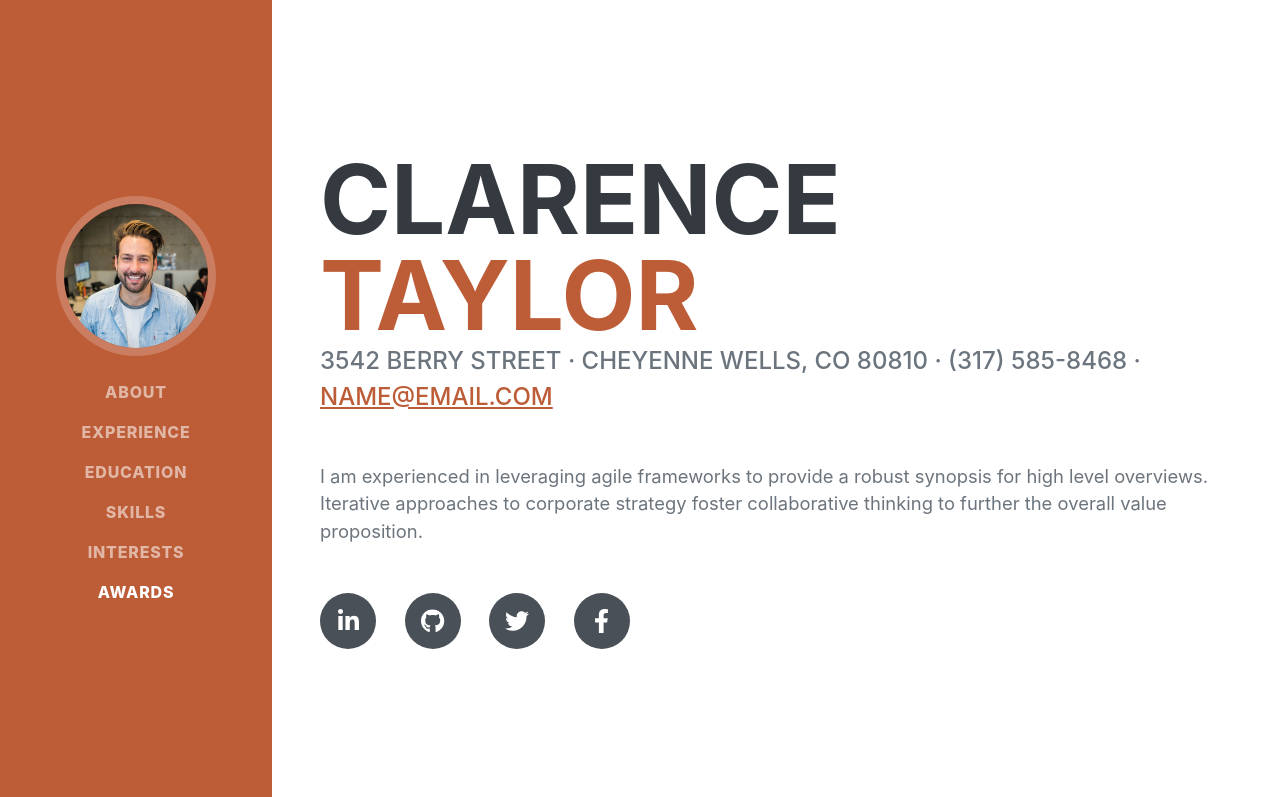
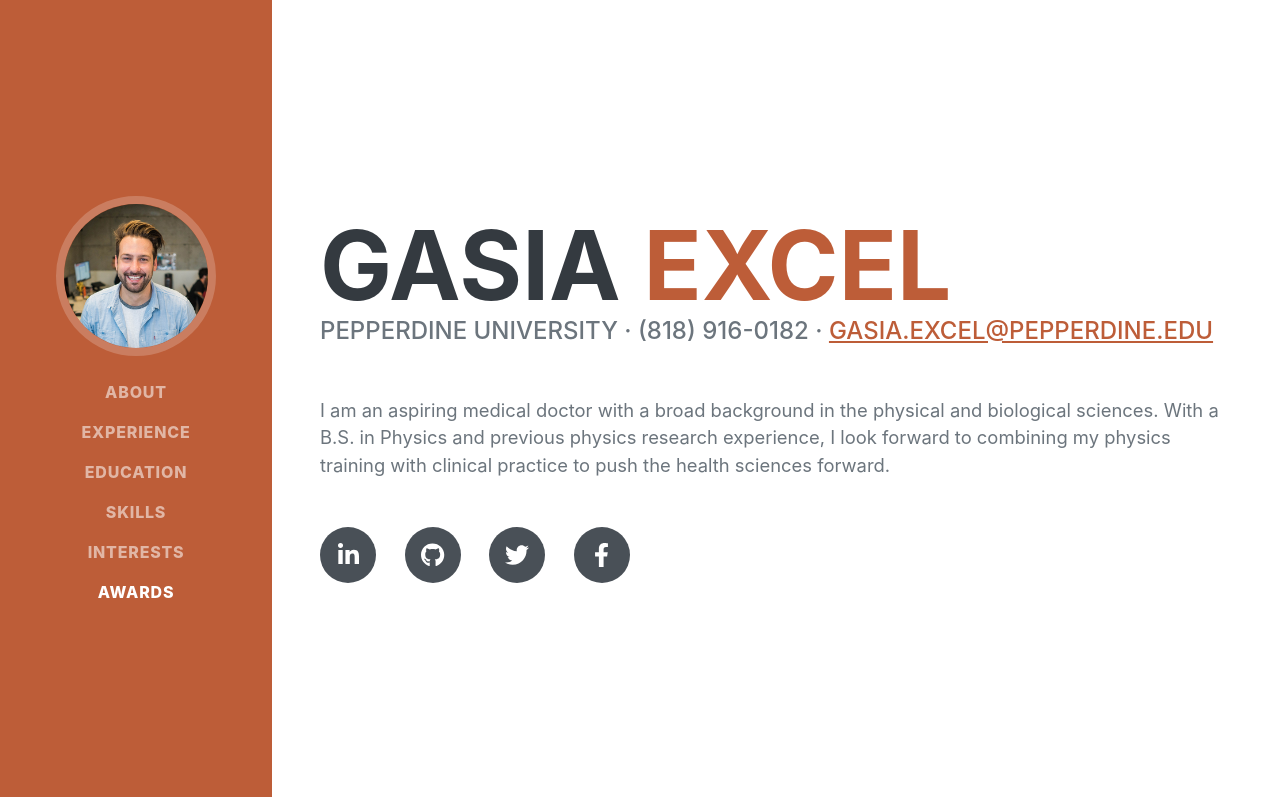
Before and after one commit to gasia672/gasia672.github.io, a plain HTML site: page index.html in a window 1280 px wide. Shown: the top 797 px of the page. Drawn offline with nearby package versions, Linux system fonts and the light colour scheme; a web font is replaced by a local one.

Commit message:
Update index.html

```diff
--- a/index.html
+++ b/index.html
@@ -19,7 +19,7 @@
         <!-- Navigation-->
         <nav class="navbar navbar-expand-lg navbar-dark bg-primary fixed-top" id="sideNav">
             <a class="navbar-brand js-scroll-trigger" href="#page-top">
-                <span class="d-block d-lg-none">Clarence Taylor</span>
+                <span class="d-block d-lg-none">Gasia Excel</span>
                 <span class="d-none d-lg-block"><img class="img-fluid img-profile rounded-circle mx-auto mb-2" src="assets/img/profile.jpg" alt="..." /></span>
             </a>
             <button class="navbar-toggler" type="button" data-bs-toggle="collapse" data-bs-target="#navbarResponsive" aria-controls="navbarResponsive" aria-expanded="false" aria-label="Toggle navigation"><span class="navbar-toggler-icon"></span></button>
@@ -40,14 +40,14 @@
             <section class="resume-section" id="about">
                 <div class="resume-section-content">
                     <h1 class="mb-0">
-                        Clarence
-                        <span class="text-primary">Taylor</span>
+                        Gasia
+                        <span class="text-primary">Excel</span>
                     </h1>
                     <div class="subheading mb-5">
-                        3542 Berry Street · Cheyenne Wells, CO 80810 · (317) 585-8468 ·
-                        <a href="mailto:name@email.com">name@email.com</a>
+                        Pepperdine University · (818) 916-0182 ·
+                        <a href="mailto:gasia.excel@pepperdine.edu">gasia.excel@pepperdine.edu</a>
                     </div>
-                    <p class="lead mb-5">I am experienced in leveraging agile frameworks to provide a robust synopsis for high level overviews. Iterative approaches to corporate strategy foster collaborative thinking to further the overall value proposition.</p>
+                    <p class="lead mb-5">I am an aspiring medical doctor with a broad background in the physical and biological sciences. With a B.S. in Physics and previous physics research experience, I look forward to combining my physics training with clinical practice to push the health sciences forward.</p>
                     <div class="social-icons">
                         <a class="social-icon" href="#!"><i class="fab fa-linkedin-in"></i></a>
                         <a class="social-icon" href="#!"><i class="fab fa-github"></i></a>
```
